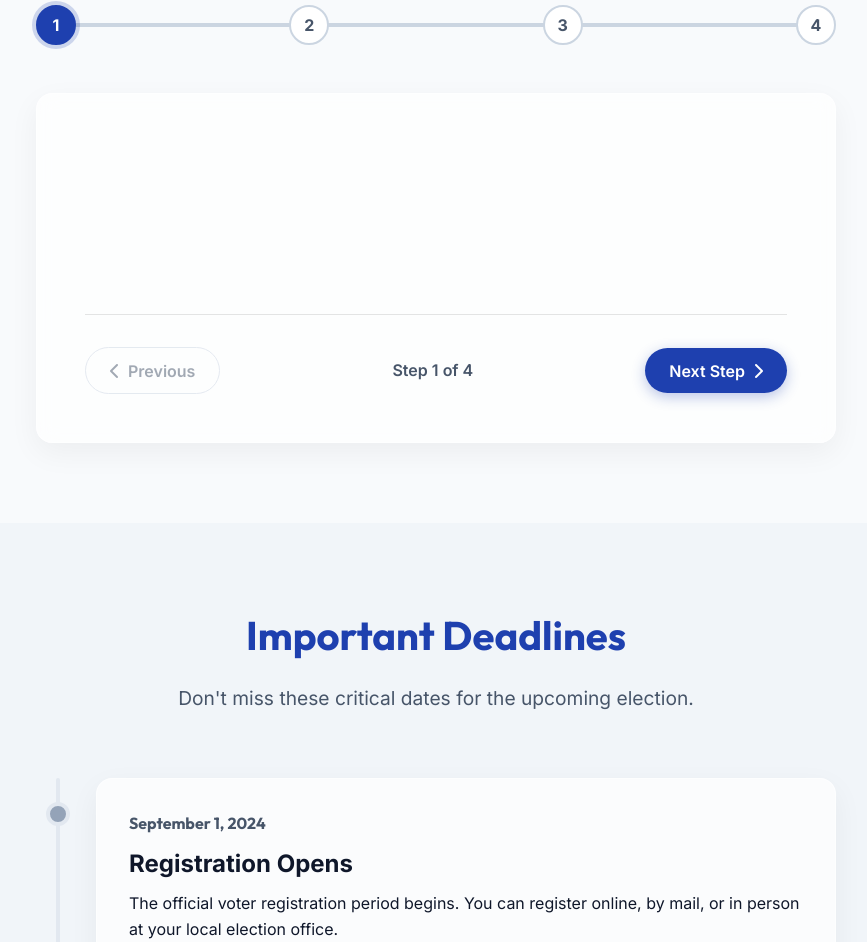
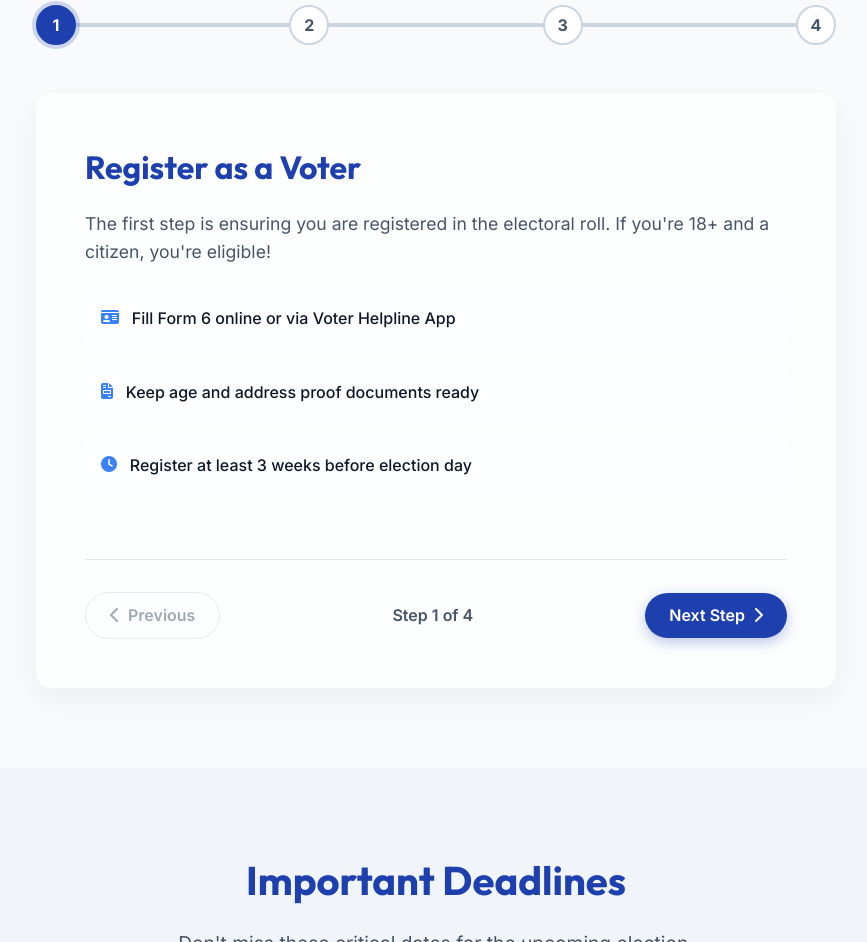
Before and after one commit to orewa-singhaayush/election-system-promptwar, a website: page public/index.html in a window 1280 px wide. Shown: the part 1880-2822 px from the top of the page, without its empty margins (204-1071 px from the left). Drawn offline with Linux system fonts and the light colour scheme.

Commit message:
fix: registration form scrolling and voting guide logic

```diff
--- a/public/css/styles.css
+++ b/public/css/styles.css
@@ -542,14 +542,16 @@ body {
     background-color: rgba(0, 0, 0, 0.5);
     backdrop-filter: blur(5px);
     -webkit-backdrop-filter: blur(5px);
-    align-items: center;
-    justify-content: center;
+    overflow-y: auto;
+    padding: 2rem 1rem;
     opacity: 0;
     transition: opacity 0.3s ease;
 }
 
 .modal.show {
     display: flex !important;
+    align-items: flex-start;
+    justify-content: center;
     opacity: 1 !important;
 }
 
@@ -558,7 +560,8 @@ body {
     padding: 3rem;
     border-radius: var(--border-radius);
     width: 90%;
-    max-width: 500px;
+    max-width: 600px;
+    margin: 2rem auto;
     position: relative;
     transform: translateY(-20px);
     transition: transform 0.3s ease;
--- a/public/js/script.js
+++ b/public/js/script.js
@@ -99,8 +99,116 @@ function initMobileMenu() {
 function initStepper() {
     const contentDiv = document.getElementById('stepContent');
     const nextBtn = document.getElementById('nextBtn');
-    if (!contentDiv || !nextBtn) return;
-    // (Existing stepper logic remains functional, skipping boilerplate for speed)
+    const prevBtn = document.getElementById('prevBtn');
+    const stepText = document.getElementById('currentStepText');
+    const progressFill = document.getElementById('progressFill');
+    const indicators = document.querySelectorAll('.step-indicator');
+
+    if (!contentDiv || !nextBtn || !prevBtn || !stepText) return;
+
+    let currentStep = 1;
+    const totalSteps = 4;
+
+    const steps = [
+        {
+            title: "Register as a Voter",
+            desc: "The first step is ensuring you are registered in the electoral roll. If you're 18+ and a citizen, you're eligible!",
+            details: [
+                { icon: "fa-id-card", text: "Fill Form 6 online or via Voter Helpline App" },
+                { icon: "fa-file-invoice", text: "Keep age and address proof documents ready" },
+                { icon: "fa-clock", text: "Register at least 3 weeks before election day" }
+            ]
+        },
+        {
+            title: "Verify Your Name",
+            desc: "Having a Voter ID isn't enough; your name MUST be in the current Electoral Roll to vote.",
+            details: [
+                { icon: "fa-magnifying-glass", text: "Check status on NVSP.in or our 'Check Status' tool" },
+                { icon: "fa-list-check", text: "Ensure your details (name, photo) are correct" },
+                { icon: "fa-envelope", text: "Receive your Voter Information Slip (VIS) before polls" }
+            ]
+        },
+        {
+            title: "Know Your Booth",
+            desc: "Your polling station is usually a school or community center near your residence.",
+            details: [
+                { icon: "fa-map-location-dot", text: "Find booth location on the Voter Helpline app" },
+                { icon: "fa-route", text: "Plan your visit early in the day to avoid heat/lines" },
+                { icon: "fa-users", text: "Check for 'Queue Status' if available in your city" }
+            ]
+        },
+        {
+            title: "Cast Your Ballot",
+            desc: "Visit the booth, get your finger inked, and use the Electronic Voting Machine (EVM).",
+            details: [
+                { icon: "fa-fingerprint", text: "First officer checks name, second inks finger" },
+                { icon: "fa-keyboard", text: "Press the blue button next to your candidate's symbol" },
+                { icon: "fa-receipt", text: "Verify the slip in the VVPAT glass for 7 seconds" }
+            ]
+        }
+    ];
+
+    function updateUI() {
+        const step = steps[currentStep - 1];
+
+        // Update content with animation
+        contentDiv.style.opacity = '0';
+        setTimeout(() => {
+            contentDiv.innerHTML = `
+                <h3>${step.title}</h3>
+                <p>${step.desc}</p>
+                <ul class="step-details">
+                    ${step.details.map(d => `
+                        <li><i class="fa-solid ${d.icon}"></i> ${d.text}</li>
+                    `).join('')}
+                </ul>
+            `;
+            contentDiv.style.opacity = '1';
+        }, 300);
+
+        // Update indicators
+        indicators.forEach((ind, idx) => {
+            const s = idx + 1;
+            ind.classList.remove('active', 'completed');
+            if (s === currentStep) ind.classList.add('active');
+            else if (s < currentStep) ind.classList.add('completed');
+        });
+
+        // Update progress bar
+        const progress = ((currentStep - 1) / (totalSteps - 1)) * 100;
+        if (progressFill) progressFill.style.width = `${progress}%`;
+
+        // Update buttons
+        stepText.textContent = currentStep;
+        prevBtn.disabled = currentStep === 1;
+
+        if (currentStep === totalSteps) {
+            nextBtn.innerHTML = 'Got it! <i class="fa-solid fa-check"></i>';
+        } else {
+            nextBtn.innerHTML = 'Next Step <i class="fa-solid fa-chevron-right"></i>';
+        }
+    }
+
+    nextBtn.addEventListener('click', () => {
+        if (currentStep < totalSteps) {
+            currentStep++;
+            updateUI();
+        } else {
+            // Smooth scroll to next section or show success
+            showToast('You are ready to vote! 🇮🇳', 'success');
+            document.getElementById('timeline').scrollIntoView({ behavior: 'smooth' });
+        }
+    });
+
+    prevBtn.addEventListener('click', () => {
+        if (currentStep > 1) {
+            currentStep--;
+            updateUI();
+        }
+    });
+
+    // Initial render
+    updateUI();
 }
 
 // ── AI Chatbot ────────────────────────────────────────────────────────────
```
